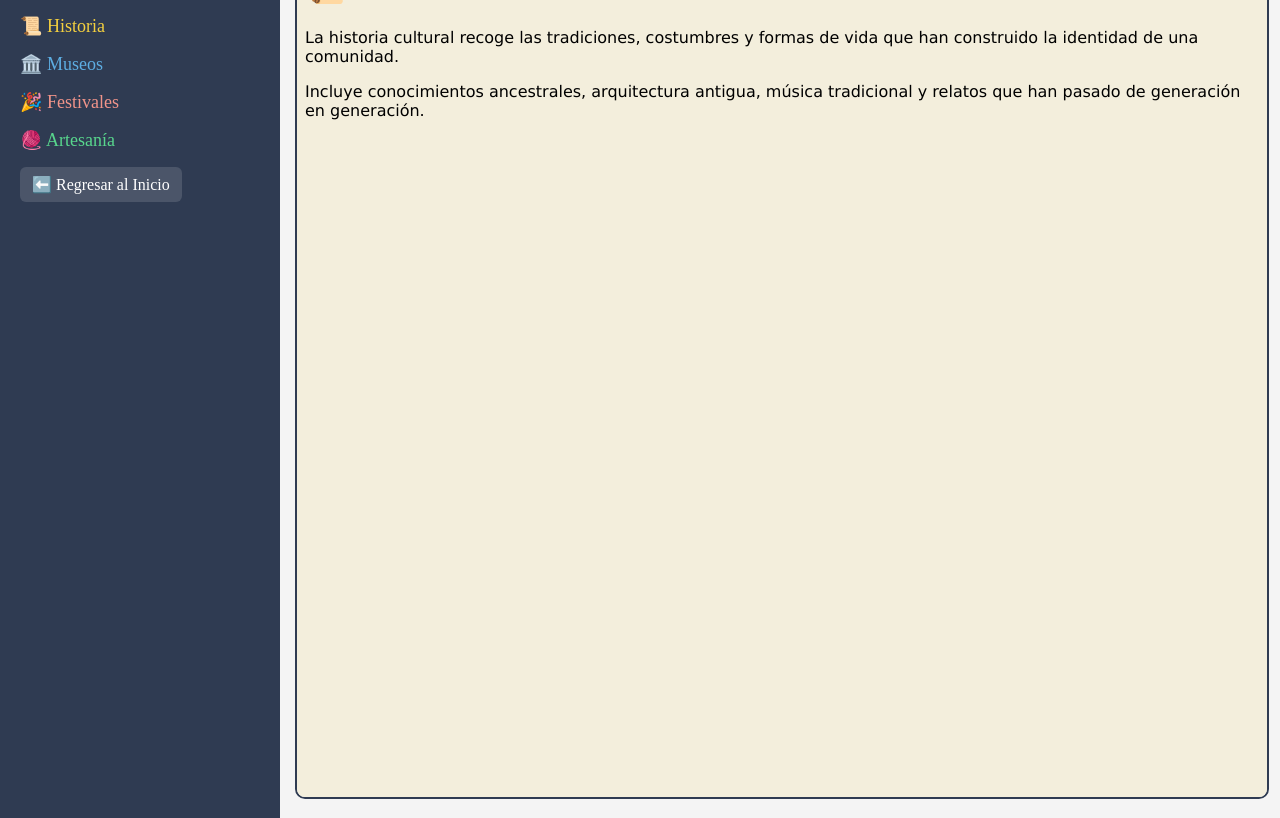
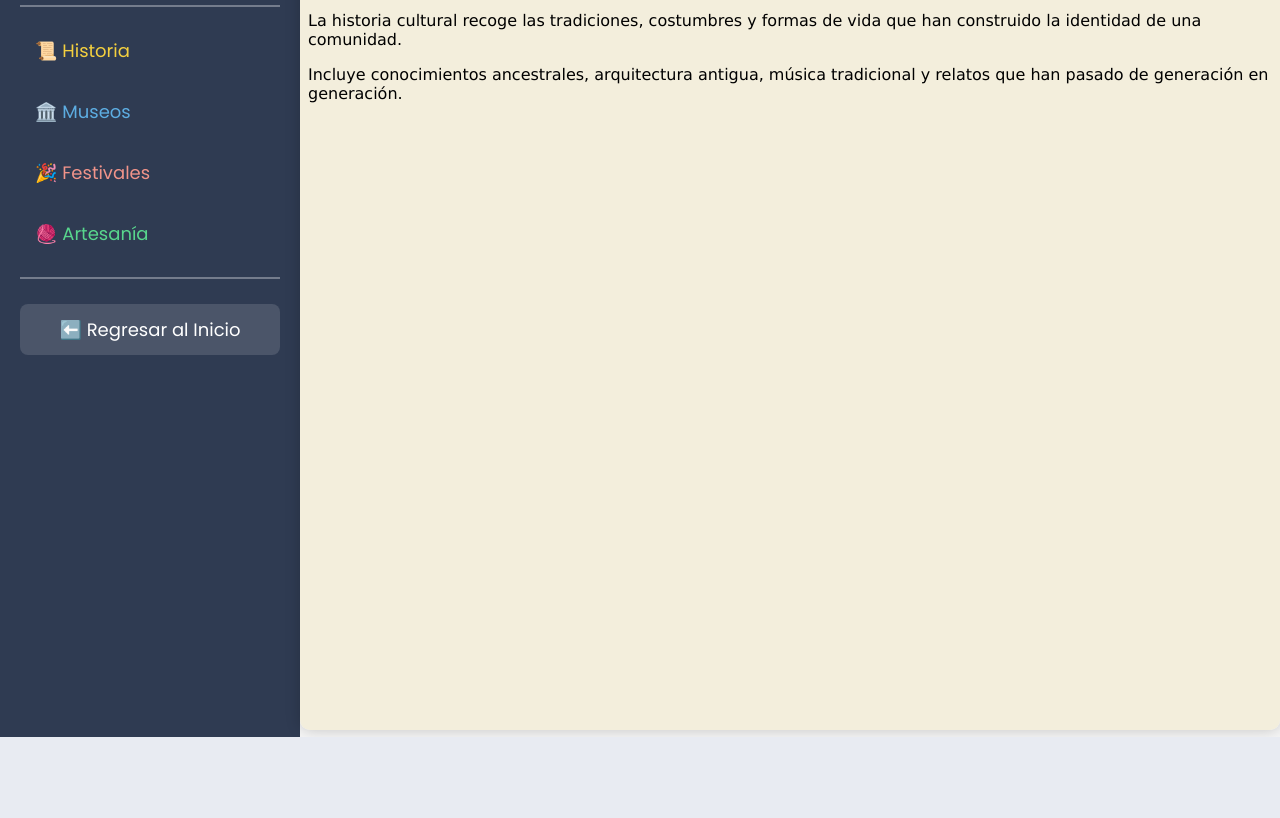
Before and after one commit to liz-black/clase10-12, a plain HTML site: page ejercicio3/index.html in a window 1280 px wide. Shown: the part 70-888 px from the top of the page. After the commit the page ends 807 px from the top, so only its background shows below. Drawn offline with Linux system fonts and the light colour scheme.

Commit message:
index.html
Updated the HTML structure and styles for the cultural portal, including a modern font and improved layout.

```diff
--- a/ejercicio3/index.html
+++ b/ejercicio3/index.html
@@ -4,73 +4,130 @@
     <meta charset="UTF-8">
     <meta name="viewport" content="width=device-width, initial-scale=1.0">
     <title>Portal Cultural</title>
+
+    <!-- Fuente moderna -->
+    <link href="https://fonts.googleapis.com/css2?family=Poppins:wght@300;400;600&display=swap" rel="stylesheet">
+
+    <style>
+        body {
+            margin: 0;
+            font-family: 'Poppins', sans-serif;
+            background-color: #e8ebf2;
+        }
+
+        /* TABLA PRINCIPAL */
+        table {
+            width: 100%;
+            height: 100vh;
+            border-collapse: collapse;
+        }
+
+        /* MENÚ LATERAL */
+        .menu {
+            background-color: #2f3b52;
+            color: white;
+            width: 260px;
+            padding: 20px;
+            box-shadow: 2px 0 12px rgba(0,0,0,0.25);
+        }
+
+        .menu h2 {
+            text-align: center;
+            margin-top: 0;
+            font-size: 24px;
+            letter-spacing: 1px;
+        }
+
+        .menu hr {
+            border: none;
+            height: 2px;
+            background: #ffffff55;
+            margin: 18px 0;
+        }
+
+        /* ENLACES DEL MENÚ */
+        .menu a {
+            text-decoration: none;
+            font-size: 18px;
+            display: block;
+            padding: 12px 15px;
+            border-radius: 8px;
+            margin-bottom: 10px;
+            transition: 0.3s;
+            font-weight: 500;
+        }
+
+        /* Colores originales */
+        .historia { color:#F4D03F; }
+        .museos { color:#5DADE2; }
+        .festivales { color:#F1948A; }
+        .artesania { color:#58D68D; }
+
+        /* Hover elegante */
+        .menu a:hover {
+            background-color: #43506a;
+            transform: translateX(6px);
+        }
+
+        /* Botón volver */
+        .btn-volver {
+            background: #ffffff22;
+            color: white !important;
+            text-align: center;
+            margin-top: 25px;
+            padding: 10px 15px;
+            border-radius: 8px;
+            display: block;
+            font-size: 16px;
+            transition: 0.3s;
+        }
+
+        .btn-volver:hover {
+            background: #ffffff44;
+            transform: scale(1.05);
+        }
+
+        /* CONTENIDO DERECHA */
+        .contenido {
+            background-color: #f5f5f5;
+            padding: 0;
+        }
+
+        iframe {
+            width: 100%;
+            height: 100vh;
+            border: none;
+            border-radius: 10px;
+            box-shadow: 0 0 15px rgba(0,0,0,0.2);
+        }
+
+    </style>
 </head>
-<body style="margin: 0;">
+<body>
 
-<table width="100%" border="0" cellpadding="0" cellspacing="0">
+<table>
     <tr>
 
-        <!-- COLUMNA IZQUIERDA: MENÚ -->
-        <td width="240" valign="top"
-            style="background-color:#2f3b52; padding:20px; color:white;">
+        <!-- MENÚ IZQUIERDO -->
+        <td class="menu" valign="top">
 
-            <h2 style="text-align:center; margin-top:0;">PORTAL CULTURAL</h2>
+            <h2>PORTAL CULTURAL</h2>
+            <hr>
 
-            <hr style="border: 0; height: 2px; background: #ffffff77;">
+            <a href="historia.html" target="contenido" class="historia">📜 Historia</a>
+            <a href="museos.html" target="contenido" class="museos">🏛️ Museos</a>
+            <a href="festivales.html" target="contenido" class="festivales">🎉 Festivales</a>
+            <a href="artesania.html" target="contenido" class="artesania">🧶 Artesanía</a>
 
-            <!-- 📜 HISTORIA (color dorado) -->
-            <p>
-                <a href="historia.html" target="contenido"
-                style="color:#F4D03F; text-decoration:none; font-size:18px;">
-                    📜 Historia
-                </a>
-            </p>
+            <hr>
 
-            <!-- 🏛️ MUSEOS (color celeste) -->
-            <p>
-                <a href="museos.html" target="contenido"
-                style="color:#5DADE2; text-decoration:none; font-size:18px;">
-                    🏛️ Museos
-                </a>
-            </p>
-
-            <!-- 🎉 FESTIVALES (color rosado) -->
-            <p>
-                <a href="festivales.html" target="contenido"
-                style="color:#F1948A; text-decoration:none; font-size:18px;">
-                    🎉 Festivales
-                </a>
-            </p>
-
-            <!-- 🧶 ARTESANÍA (color verde) -->
-            <p>
-                <a href="artesania.html" target="contenido"
-                style="color:#58D68D; text-decoration:none; font-size:18px;">
-                    🧶 Artesanía
-                </a>
-            </p>
-
-            <!-- 🔙 BOTÓN PARA REGRESAR AL INICIO -->
-            <p>
-                <a href="../index.html"
-                style="display:inline-block; background:#ffffff22; color:white;
-                       padding:8px 12px; text-decoration:none; border-radius:6px;
-                       font-size:16px;">
-                    ⬅️ Regresar al Inicio
-                </a>
-            </p>
+            <a href="../index.html" class="btn-volver">⬅️ Regresar al Inicio</a>
 
         </td>
 
-        <!-- COLUMNA DERECHA -->
-        <td valign="top" style="background-color:#f4f4f4; padding:15px;">
-
-            <iframe name="contenido" src="historia.html"
-                width="100%" height="850"
-                style="border: 2px solid #2f3b52; border-radius:10px;"
-                frameborder="0">
-            </iframe>
-
+        <!-- CONTENIDO -->
+        <td class="contenido">
+            <iframe name="contenido" src="historia.html"></iframe>
         </td>
 
     </tr>
```
